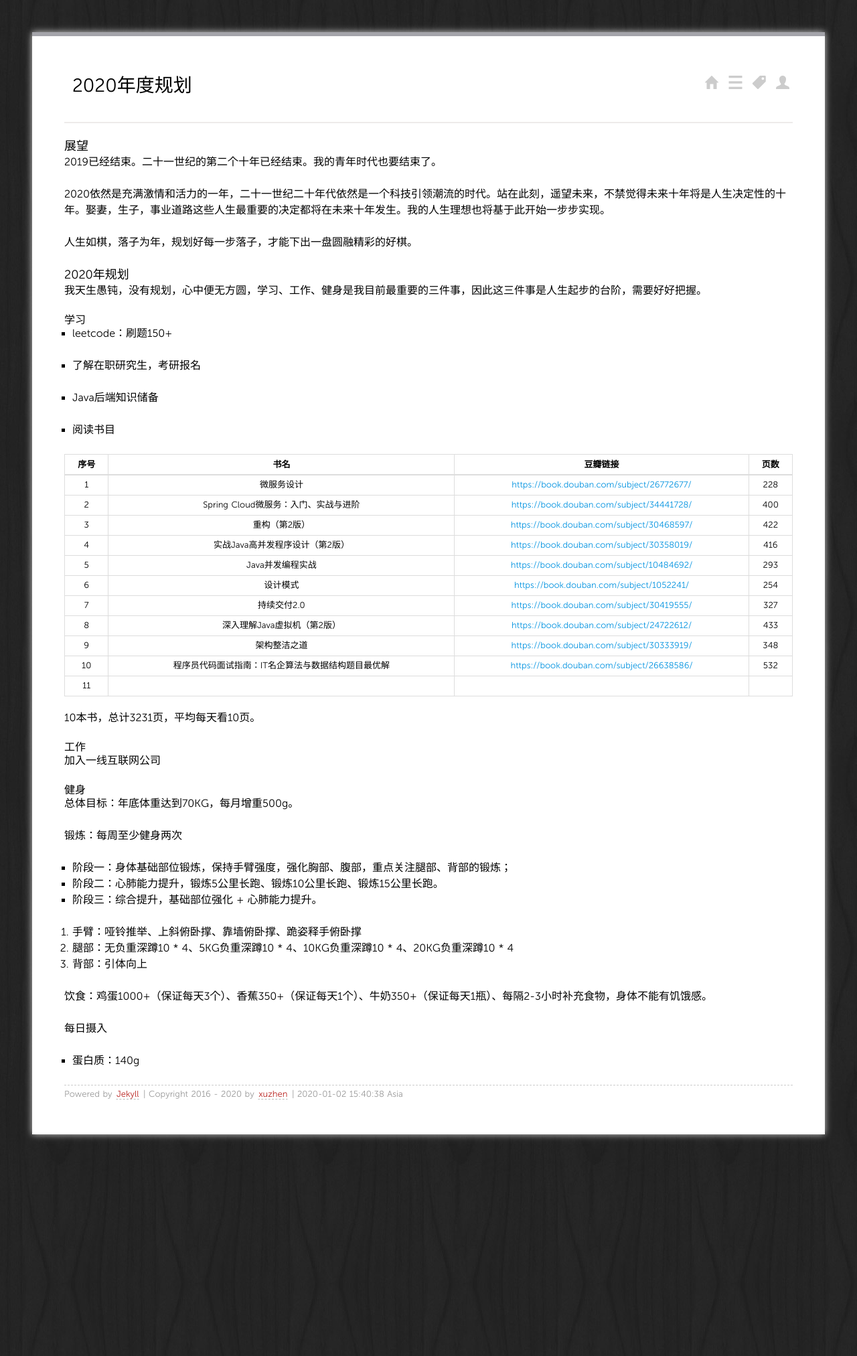
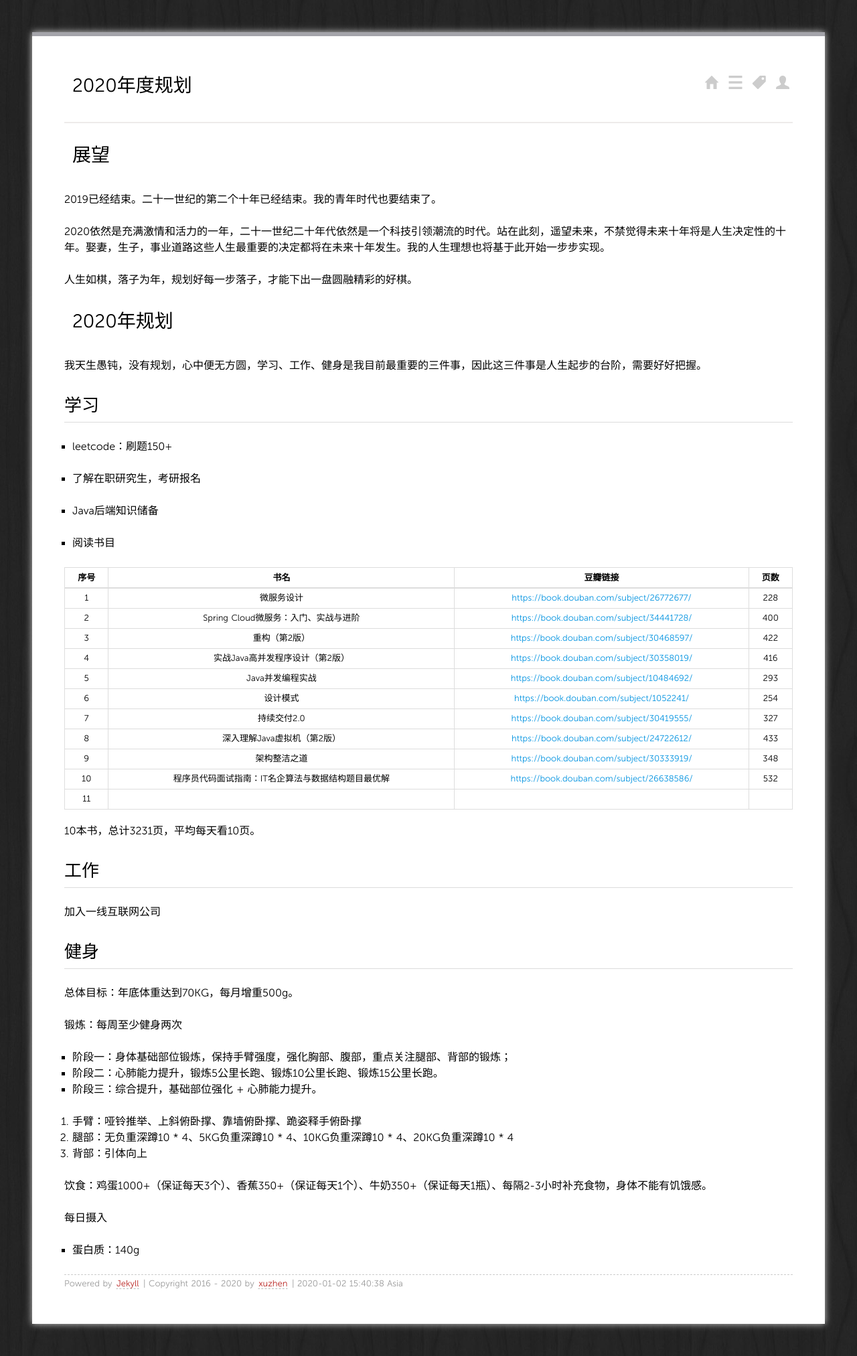
Before and after one commit to xuzhen1994/xuzhen1994.github.io, a Jekyll site: the page built from _posts/2020-01-01-2020年规划.md, in a window 1280 px wide. Shown: the whole page at 67% size. Built offline with Jekyll 4.4.1, drawn with Linux system fonts in a browser that asks for light colours; before the commit the page ends 1742 px from its top, so only the background shows below that.

Commit message:
edit plan for 2020

```diff
--- a/_posts/2020-01-01-2020年规划.md
+++ b/_posts/2020-01-01-2020年规划.md
@@ -4,7 +4,7 @@ title: 2020年度规划
 category: 个人
 ---
 
-### 展望
+# 展望
 
 2019已经结束。二十一世纪的第二个十年已经结束。我的青年时代也要结束了。
 
@@ -12,11 +12,11 @@ category: 个人
 
 人生如棋，落子为年，规划好每一步落子，才能下出一盘圆融精彩的好棋。
 
-### 2020年规划
+# 2020年规划
 
 我天生愚钝，没有规划，心中便无方圆，学习、工作、健身是我目前最重要的三件事，因此这三件事是人生起步的台阶，需要好好把握。
 
-#### 学习
+## 学习
 
 - leetcode：刷题150+
 
@@ -42,11 +42,11 @@ category: 个人
 
 10本书，总计3231页，平均每天看10页。
 
-#### 工作
+## 工作
 
 加入一线互联网公司
 
-#### 健身
+## 健身
 
 总体目标：年底体重达到70KG，每月增重500g。
 
```
